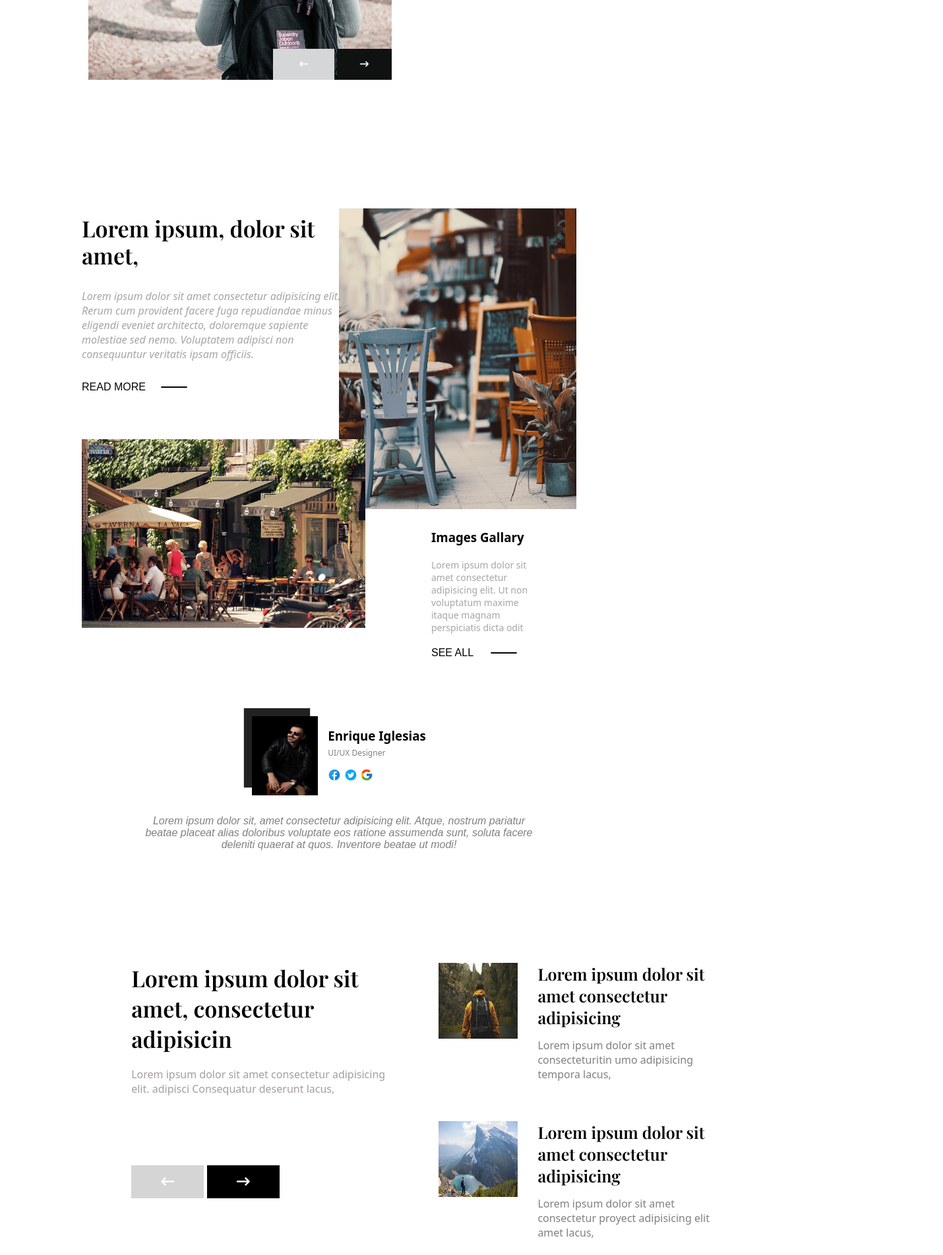
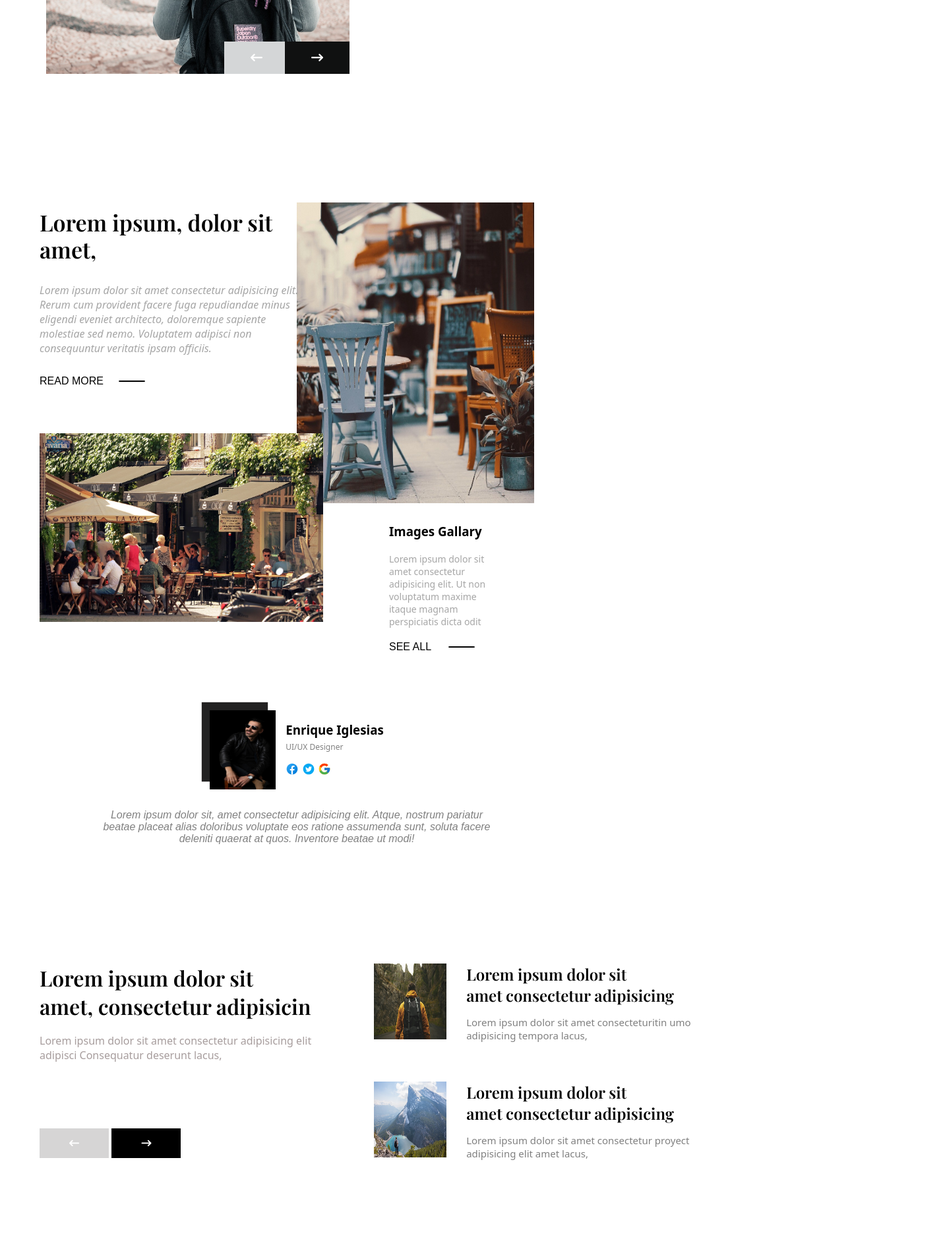
Before and after one commit to rominav87/Proyecto-Grupal-Utn-CSS, a plain HTML site: page index.html in a window 1280 px wide. Shown: the part 1278-3181 px from the top of the page at 66% size, 1430 px wide, since content can reach past the window. Drawn offline with nearby package versions, Linux system fonts and the light colour scheme.

Commit message:
ultimos ajustes para entrega

```diff
--- a/index.html
+++ b/index.html
@@ -170,7 +170,7 @@
             <div class="texto-btn">
                 <h2 class="h2-btn">Lorem ipsum dolor sit <br> amet, consectetur adipisicin</h2>
                 <p class="p-btn">
-                    Lorem ipsum dolor sit amet consectetur adipisicing elit. adipisci Consequatur deserunt lacus,
+                    Lorem ipsum dolor sit amet consectetur adipisicing elit <br> adipisci Consequatur deserunt lacus,
 
                 </p>
                 <button class="bt1"><i class="fa-solid fa-arrow-left-long"></i></button>
@@ -178,17 +178,17 @@
             </div>
             <div class="img-texto">
                 <div class="img-texto1">
-                    <img src="images/montaNa1.jpg" width="120px" height="115" alt="">
+                    <img src="images/montaNa1.jpg" width="110px" height="115px" alt="">
                     <div>
                         <h2 class="h2-texto">Lorem ipsum dolor sit <br> amet consectetur adipisicing</h2>
-                        <p class="p-gris">Lorem ipsum dolor sit amet consecteturitin umo adipisicing tempora lacus, </p>
+                        <p class="p-gris">Lorem ipsum dolor sit amet consecteturitin umo <br> adipisicing tempora lacus, </p>
                     </div>
                 </div>
                 <div class="img-texto2">
-                    <img src="images/montaña2.jpg" width="120" height="115" alt="">
+                    <img src="images/montaña2.jpg" width="110" height="115" alt="">
                     <div>
                         <h2 class="h2-texto">Lorem ipsum dolor sit <br> amet consectetur adipisicing</h2>
-                        <p class="p-gris">Lorem ipsum dolor sit amet consectetur proyect adipisicing elit amet lacus,</p>
+                        <p class="p-gris">Lorem ipsum dolor sit amet consectetur proyect <br> adipisicing elit amet lacus,</p>
                     </div>
                 </div>
             </div>
--- a/style.css
+++ b/style.css
@@ -1,7 +1,5 @@
-
-  @import url('https://fonts.googleapis.com/css2?family=Playfair+Display:wght@500&display=swap');
-  @import url('https://fonts.googleapis.com/css2?family=Barlow:ital,wght@1,300;1,400&family=Playfair+Display:wght@600&family=Roboto:wght@400;500&display=swap');
-
+@import url("https://fonts.googleapis.com/css2?family=Playfair+Display:wght@500&display=swap");
+@import url("https://fonts.googleapis.com/css2?family=Barlow:ital,wght@1,300;1,400&family=Playfair+Display:wght@600&family=Roboto:wght@400;500&display=swap");
 
 * {
   margin: 0;
@@ -9,7 +7,7 @@
 }
 
 header {
-  width: 90%;
+  width: 100%;
   margin: auto;
 }
 
@@ -59,14 +57,16 @@ h1 {
 }
 
 .quique {
-  font-family: system-ui, -apple-system, BlinkMacSystemFont, 'Segoe UI', Roboto, Oxygen, Ubuntu, Cantarell, 'Open Sans', 'Helvetica Neue', sans-serif;
+  font-family: system-ui, -apple-system, BlinkMacSystemFont, "Segoe UI", Roboto,
+    Oxygen, Ubuntu, Cantarell, "Open Sans", "Helvetica Neue", sans-serif;
   font-size: 20px;
   font-weight: 550;
   margin-bottom: 10px;
 }
 
 .parrafo-header {
-  font-family: system-ui, -apple-system, BlinkMacSystemFont, 'Segoe UI', Roboto, Oxygen, Ubuntu, Cantarell, 'Open Sans', 'Helvetica Neue', sans-serif;
+  font-family: system-ui, -apple-system, BlinkMacSystemFont, "Segoe UI", Roboto,
+    Oxygen, Ubuntu, Cantarell, "Open Sans", "Helvetica Neue", sans-serif;
   font-size: 13px;
   color: grey;
   font-weight: 600;
@@ -104,23 +104,21 @@ h1 {
   font-size: 24px;
 }
 
-@media all and (max-width:1024px){
-  .menu{
+@media all and (max-width: 1024px) {
+  .menu {
     display: flex;
     flex-direction: column;
   }
   .texto-header {
     flex-direction: column;
   }
-  .comentario-header{
+  .comentario-header {
     margin-top: 10px;
     border-left: none;
     justify-content: center;
   }
-
 }
 .image-parrafo {
-  width: 70%;
   height: 400px;
   padding: 20px;
   margin-top: 30px;
@@ -141,79 +139,75 @@ background-size: cover;
   position: absolute;
 }
 
-.btn2{
+.btn2 {
   background-color: rgb(16, 17, 17);
   color: white;
-padding: 16px 35px;
+  padding: 15px 40px;
   border: none;
   position: absolute;
   bottom: 0px;
   right: 0;
 }
 
-.btn2 a i{
+.btn2 a i {
   color: white;
   text-decoration: no;
+  font-size: 18px;
 }
 
-.btn1{
+.btn1 {
   background-color: rgb(212, 214, 215);
-  padding: 16px 40px;
+  padding: 15px 40px;
   color: white;
   border: none;
   position: absolute;
   bottom: 0px;
-  left: 280px;
+  left: 270px;
   text-align: center;
-
 }
 
-.btn1 a i{
+.btn1 a i {
   color: white;
+  font-size: 18px;
   text-decoration: no;
 }
 
-
-.textos{
+.textos {
   width: 500px;
   margin-top: 40px;
   margin-left: 500px;
   flex-direction: column;
   position: absolute;
-
 }
 
-.textos .titulo{
+.textos .titulo {
   margin-top: 100px;
   margin-left: -120px;
   align-items: start;
   justify-content: right;
   margin-bottom: 35px;
-
-
 }
 
-.titulo h1{
+.titulo h1 {
   color: rgb(44, 39, 39);
   font-size: 40px;
   text-align: left;
-  font-family:'Playfair Display', serif;
+  font-family: "Playfair Display", serif;
 }
 
-
-.texto-claro p{
+.texto-claro p {
   margin-bottom: 30px;
   text-align: left;
   color: rgb(160, 160, 160);
   font-size: 15px;
-  font-family: system-ui, -apple-system, BlinkMacSystemFont, 'Segoe UI', Roboto, Oxygen, Ubuntu, Cantarell, 'Open Sans', 'Helvetica Neue', sans-serif;
+  font-family: system-ui, -apple-system, BlinkMacSystemFont, "Segoe UI", Roboto,
+    Oxygen, Ubuntu, Cantarell, "Open Sans", "Helvetica Neue", sans-serif;
   font-weight: 500;
   line-height: 24px;
   margin-bottom: 30px;
-
 }
 
-.comillas{
+.comillas {
   width: 30px;
   height: 26px;
   color: aliceblue;
@@ -222,17 +216,17 @@ margin-bottom: 35px;
   margin-bottom: 20px;
 }
 
-.comillas i{
+.comillas i {
   font-size: 14px;
   text-align: center;
   padding-top: 4px;
   font-weight: 800;
 }
 
-.textos .texto-oscuro{
+.textos .texto-oscuro {
   text-align: left;
   font-size: 15px;
-  font-family: 'Mukta', sans-serif;
+  font-family: "Mukta", sans-serif;
   font-style: italic;
 }
 
@@ -254,7 +248,7 @@ margin-bottom: 35px;
 .section-left h2 {
   line-height: 120%;
   font-size: 34px;
-  font-family: 'Playfair Display', serif;
+  font-family: "Playfair Display", serif;
 }
 
 .section-left img {
@@ -264,7 +258,8 @@ margin-bottom: 35px;
 
 .section-left p {
   margin: 30px 0;
-  font-family: system-ui, -apple-system, BlinkMacSystemFont, 'Segoe UI', Roboto, Oxygen, Ubuntu, Cantarell, 'Open Sans', 'Helvetica Neue', sans-serif;
+  font-family: system-ui, -apple-system, BlinkMacSystemFont, "Segoe UI", Roboto,
+    Oxygen, Ubuntu, Cantarell, "Open Sans", "Helvetica Neue", sans-serif;
   font-style: italic;
   color: grey;
   font-weight: 400;
@@ -272,7 +267,8 @@ margin-bottom: 35px;
 }
 
 .text-dash {
-  font-family: system-ui, -apple-system, BlinkMacSystemFont, 'Segoe UI', Roboto, Oxygen, Ubuntu, Cantarell, 'Open Sans', 'Helvetica Neue', sans-serif;
+  font-family: system-ui, -apple-system, BlinkMacSystemFont, "Segoe UI", Roboto,
+    Oxygen, Ubuntu, Cantarell, "Open Sans", "Helvetica Neue", sans-serif;
   font-weight: 500;
   width: 160px;
   display: flex;
@@ -311,13 +307,15 @@ margin-bottom: 35px;
 }
 
 .section-right-text h3 {
-  font-family: system-ui, -apple-system, BlinkMacSystemFont, 'Segoe UI', Roboto, Oxygen, Ubuntu, Cantarell, 'Open Sans', 'Helvetica Neue', sans-serif;
+  font-family: system-ui, -apple-system, BlinkMacSystemFont, "Segoe UI", Roboto,
+    Oxygen, Ubuntu, Cantarell, "Open Sans", "Helvetica Neue", sans-serif;
   margin-bottom: 20px;
 }
 
 .section-right-text p {
   margin: 20px 0;
-  font-family: system-ui, -apple-system, BlinkMacSystemFont, 'Segoe UI', Roboto, Oxygen, Ubuntu, Cantarell, 'Open Sans', 'Helvetica Neue', sans-serif;
+  font-family: system-ui, -apple-system, BlinkMacSystemFont, "Segoe UI", Roboto,
+    Oxygen, Ubuntu, Cantarell, "Open Sans", "Helvetica Neue", sans-serif;
   color: grey;
   font-weight: 400;
   opacity: 0.7;
@@ -325,7 +323,8 @@ margin-bottom: 35px;
 }
 
 .text-dash2 {
-  font-family: system-ui, -apple-system, BlinkMacSystemFont, 'Segoe UI', Roboto, Oxygen, Ubuntu, Cantarell, 'Open Sans', 'Helvetica Neue', sans-serif;
+  font-family: system-ui, -apple-system, BlinkMacSystemFont, "Segoe UI", Roboto,
+    Oxygen, Ubuntu, Cantarell, "Open Sans", "Helvetica Neue", sans-serif;
   font-weight: 500;
   width: 130px;
   display: flex;
@@ -338,7 +337,6 @@ margin-bottom: 35px;
   display: block;
   margin-left: auto;
   margin-right: auto;
-
 }
 
 .photo-frame {
@@ -347,15 +345,12 @@ margin-bottom: 35px;
 }
 
 .photo {
-
   background-image: url(./Images/but-model-6036260_640.jpg);
   height: 120px;
   width: 100px;
   background-size: 100% 100%;
   box-shadow: -12px -12px 1px rgb(35, 34, 34);
 }
-
-
 
 .nombre {
   display: flex;
@@ -374,11 +369,13 @@ margin-bottom: 35px;
 }
 
 .nombre h3 {
-  font-family: system-ui, -apple-system, BlinkMacSystemFont, 'Segoe UI', Roboto, Oxygen, Ubuntu, Cantarell, 'Open Sans', 'Helvetica Neue', sans-serif;
+  font-family: system-ui, -apple-system, BlinkMacSystemFont, "Segoe UI", Roboto,
+    Oxygen, Ubuntu, Cantarell, "Open Sans", "Helvetica Neue", sans-serif;
 }
 
 .nombre p {
-  font-family: system-ui, -apple-system, BlinkMacSystemFont, 'Segoe UI', Roboto, Oxygen, Ubuntu, Cantarell, 'Open Sans', 'Helvetica Neue', sans-serif;
+  font-family: system-ui, -apple-system, BlinkMacSystemFont, "Segoe UI", Roboto,
+    Oxygen, Ubuntu, Cantarell, "Open Sans", "Helvetica Neue", sans-serif;
   color: grey;
   font-size: 12px;
 }
@@ -388,109 +385,111 @@ margin-bottom: 35px;
   margin: 30px auto;
   width: 600px;
   text-align: center;
-  font-family: system-ui, -apple-system, BlinkMacSystemFont, 'Segoe UI', Roboto, Oxygen, Ubuntu, Cantarell, 'Open Sans', 'Helvetica Neue', sans-serif;
+  font-family: system-ui, -apple-system, BlinkMacSystemFont, "Segoe UI", Roboto,
+    Oxygen, Ubuntu, Cantarell, "Open Sans", "Helvetica Neue", sans-serif;
   font-style: italic;
   color: grey;
-
 }
 
-.contenido-sec3{
-  width: 80%;
+.contenido-sec3 {
   margin: auto;
-  padding: 20px;
+  padding: 30px;
   display: flex;
   margin-top: 150px;
+  margin-left: 30px;
 }
 
-.texto-btn{
+.texto-btn {
   justify-content: space-around;
   flex-direction: column;
-  margin-right: 10px;
+  margin-right: 45px;
 }
 
-.h2-btn{
-font-size: 34px;
-font-family: 'Playfair Display', serif;
+.h2-btn {
+  font-size: 32px;
+  font-family: "Playfair Display", serif;
   margin-bottom: 20px;
 }
 
-.p-btn{
+.p-btn {
   color: rgb(167, 157, 157);
-  font-family: system-ui, -apple-system, BlinkMacSystemFont, 'Segoe UI', Roboto, Oxygen, Ubuntu, Cantarell, 'Open Sans', 'Helvetica Neue', sans-serif;;
+  font-family: system-ui, -apple-system, BlinkMacSystemFont, "Segoe UI", Roboto,
+    Oxygen, Ubuntu, Cantarell, "Open Sans", "Helvetica Neue", sans-serif;
   font-style: unset;
-  margin-bottom: 105px;
+  margin-bottom: 100px;
 }
 
-.bt1 i{
-  font-size: 20px ;
+.bt1 i {
+  font-size: 15px;
   color: white;
   padding: 15px 45px;
   background-color: rgb(214, 213, 213);
 }
 
-.bt2 i{
-  font-size: 20px ;
+.bt2 i {
+  font-size: 15px;
   color: white;
   padding: 15px 45px;
   background-color: black;
 }
 
-button{
+button {
   border: none;
 }
 
-.img-texto{
+.img-texto {
   display: flex;
   flex-direction: column;
   margin-left: 50px;
 }
 
-.img-texto1{
+.img-texto1 {
   display: flex;
   flex-direction: row;
   margin-bottom: 30px;
 }
 
-.img-texto2{
+.img-texto2 {
   display: flex;
   flex-direction: row;
 }
 
-.img-texto1{
+.img-texto1 {
   margin-bottom: 60px;
 }
 
-.h2-texto{
+.h2-texto {
   margin-left: 30px;
   margin-bottom: 15px;
-  font-size: 25px;
-  font-family: 'Playfair Display', serif;
+  font-size: 24px;
+  font-family: "Playfair Display", serif;
 }
 
-.p-gris{
-  font-family: system-ui, -apple-system, BlinkMacSystemFont, 'Segoe UI', Roboto, Oxygen, Ubuntu, Cantarell, 'Open Sans', 'Helvetica Neue', sans-serif;;
+.p-gris {
+  font-family: system-ui, -apple-system, BlinkMacSystemFont, "Segoe UI", Roboto,
+    Oxygen, Ubuntu, Cantarell, "Open Sans", "Helvetica Neue", sans-serif;
   margin-left: 30px;
   color: gray;
+  font-size: 15px;
 }
 
 * {
   box-sizing: border-box;
   padding: 0;
   margin: 0;
-    font-family: 'Poppins', sans-serif;
+  font-family: "Poppins", sans-serif;
 }
 
 footer {
   color: #868686;
   background-color: rgb(39, 39, 39);
   position: relative;
-    width: 91%;
-    height: 100%;
+  width: 1400px;
   top: 150px;
   font-size: 0.8rem;
 }
 
-@media (max-width:960px) {
+@media (max-width: 960px) {
   footer {
     width: 100%;
     top: 120px;
@@ -514,29 +513,24 @@ footer {
   .link {
     grid-column: 1/3;
   }
-
-
 }
 
-@media (max-width:660px) {
+@media (max-width: 660px) {
   .main {
     gap: 10px;
     margin: 0;
-
   }
 
   .icons {
     display: flex;
   }
 
-
-
   .row {
     grid-column: 1/4;
   }
 }
 
-.imagen  {
+.imagen {
   width: 35px;
   margin-left: 100px;
 }
@@ -558,12 +552,11 @@ footer {
   font-size: 0.8rem;
   margin-bottom: 20px;
 }
-.parso-i{
+.parso-i {
   color: #fff;
   font-size: 2rem;
   margin-left: 150px;
   margin-top: -70px;
-
 }
 .office-des {
   display: flex;
@@ -610,15 +603,15 @@ footer {
   position: relative;
   top: 30px;
   background-color: transparent;
-    border: 1px solid #98A8F8;
-    color: #98A8F8;
+  border: 1px solid #98a8f8;
+  color: #98a8f8;
   text-transform: uppercase;
   border-radius: 10px;
 }
 
 .btn-know:hover {
   color: white;
-    background-color: #98A8F8;
+  background-color: #98a8f8;
   transition: linear 0.3s;
 }
 
@@ -626,7 +619,7 @@ footer {
   display: flex;
 }
 
-input[type=mail] {
+input[type="mail"] {
   border: none;
   padding-bottom: 5px;
   border-bottom: 1px solid #fff;
@@ -643,7 +636,6 @@ input[type=mail] {
 
 .ri-arrow-right-line {
   margin-left: 0;
-
 }
 
 .icons a {
@@ -663,17 +655,15 @@ input[type=mail] {
 
 .icons a:hover {
   color: #fff;
-    background-color: #FB2576;
-    border-color: #FB2576;
+  background-color: #fb2576;
+  border-color: #fb2576;
 }
 
 .newsletter-des {
   display: flex;
   flex-direction: column;
   gap: 40px;
-
 }
-
 
 hr {
   width: 90%;
```
Lines whose indentation alone changed are shown as unchanged.
